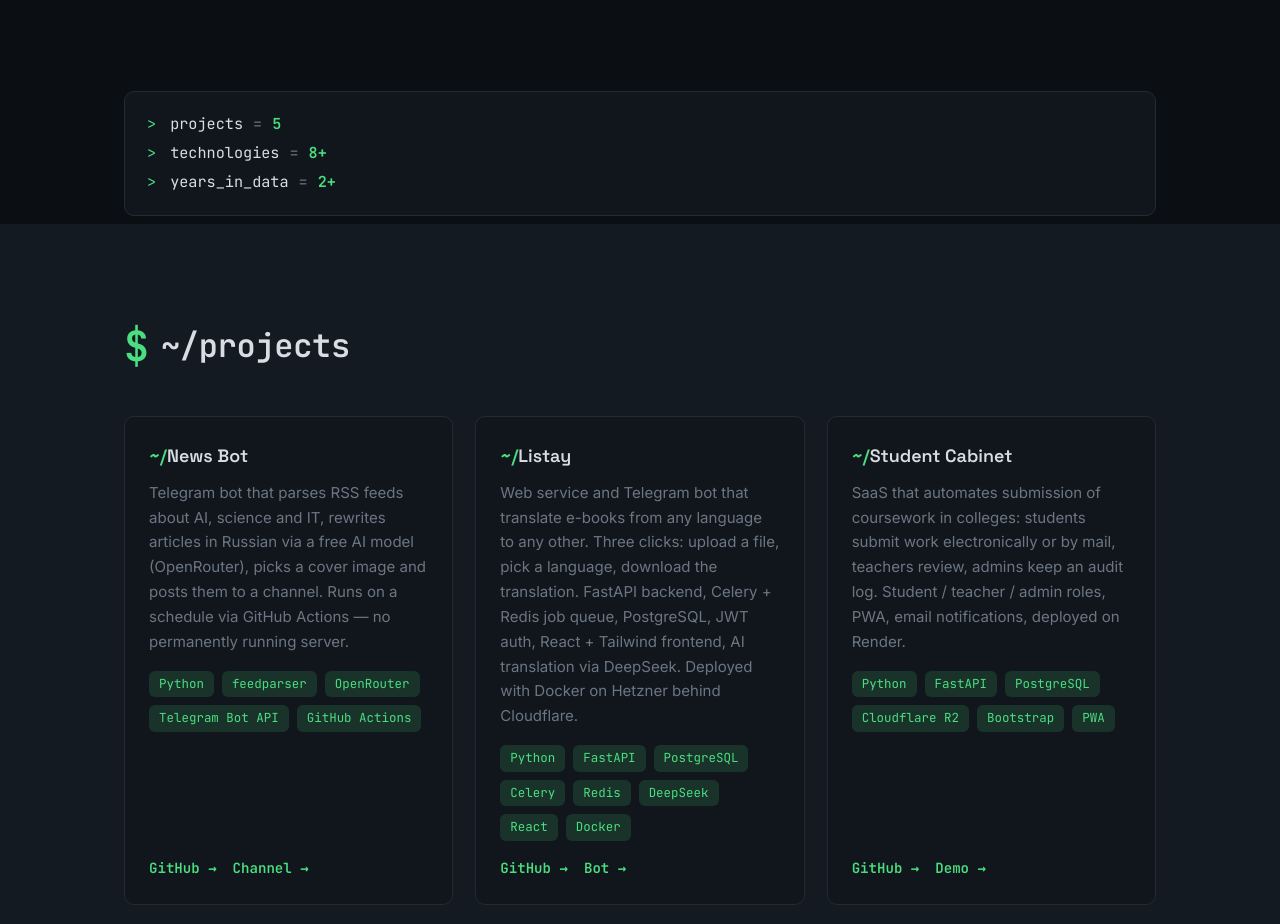
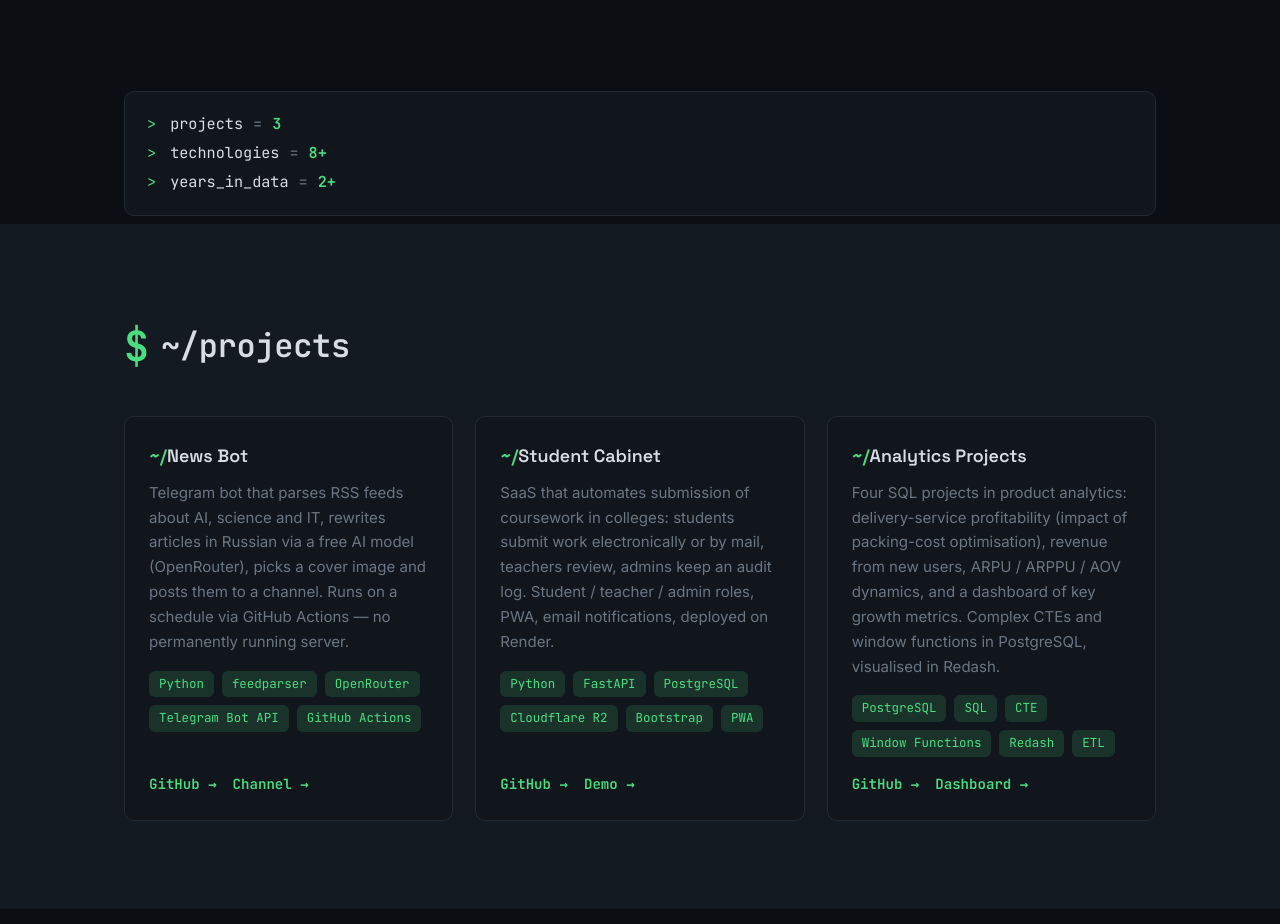
Before and after one commit to BlackDeepSky/portfolio, a plain HTML site: page index.html in a window 1280 px wide. Shown: the part 618-1542 px from the top of the page. Drawn offline with Linux system fonts and the light colour scheme.

Commit message:
Проекты: убрать Листай и Logist Helper

```diff
--- a/index.html
+++ b/index.html
@@ -69,7 +69,7 @@
     <section id="stats" class="section section--stats" aria-label="Statistics">
       <div class="container">
         <ul class="stats-log">
-          <li class="stats-log__row"><span class="stats-log__key">projects</span><span class="stats-log__sep">=</span><span class="stats-log__val">5</span></li>
+          <li class="stats-log__row"><span class="stats-log__key">projects</span><span class="stats-log__sep">=</span><span class="stats-log__val">3</span></li>
           <li class="stats-log__row"><span class="stats-log__key">technologies</span><span class="stats-log__sep">=</span><span class="stats-log__val">8+</span></li>
           <li class="stats-log__row"><span class="stats-log__key">years_in_data</span><span class="stats-log__sep">=</span><span class="stats-log__val">2+</span></li>
         </ul>
--- a/js/i18n.js
+++ b/js/i18n.js
@@ -41,16 +41,6 @@
     },
     {
       id: 2,
-      title: { ru: 'Листай', en: 'Listay' },
-      desc: { ru: 'Веб-сервис и Telegram-бот для перевода электронных книг с любого языка на любой. Три клика: загрузить файл, выбрать язык, скачать перевод. Бэкенд на FastAPI, очередь задач Celery + Redis, PostgreSQL, JWT-авторизация, фронтенд React + Tailwind, ИИ-перевод через DeepSeek. Деплой: Docker + Hetzner + Cloudflare.', en: 'Web service and Telegram bot that translate e-books from any language to any other. Three clicks: upload a file, pick a language, download the translation. FastAPI backend, Celery + Redis job queue, PostgreSQL, JWT auth, React + Tailwind frontend, AI translation via DeepSeek. Deployed with Docker on Hetzner behind Cloudflare.' },
-      tags: ['Python', 'FastAPI', 'PostgreSQL', 'Celery', 'Redis', 'DeepSeek', 'React', 'Docker'],
-      links: [
-        { href: 'https://github.com/BlackDeepSky/listay-app', label: 'GitHub →' },
-        { href: 'https://t.me/listaybook_bot', label: 'Bot →' }
-      ]
-    },
-    {
-      id: 3,
       title: { ru: 'КабинетЗаочника', en: 'Student Cabinet' },
       desc: { ru: 'SaaS для автоматизации сдачи учебных работ в колледжах: студент сдаёт работы электронно или почтой, преподаватель проверяет, админ ведёт журнал. Роли студент / преподаватель / админ, PWA, email-уведомления, деплой на Render.', en: 'SaaS that automates submission of coursework in colleges: students submit work electronically or by mail, teachers review, admins keep an audit log. Student / teacher / admin roles, PWA, email notifications, deployed on Render.' },
       tags: ['Python', 'FastAPI', 'PostgreSQL', 'Cloudflare R2', 'Bootstrap', 'PWA'],
@@ -60,23 +50,13 @@
       ]
     },
     {
-      id: 4,
+      id: 3,
       title: { ru: 'Analytics Projects', en: 'Analytics Projects' },
       desc: { ru: 'Четыре SQL-проекта по продуктовой аналитике: прибыльность сервиса доставки (влияние оптимизации сборки), выручка от новых пользователей, динамика ARPU / ARPPU / AOV, дашборд ключевых метрик роста. Сложные CTE и оконные функции PostgreSQL, визуализация в Redash.', en: 'Four SQL projects in product analytics: delivery-service profitability (impact of packing-cost optimisation), revenue from new users, ARPU / ARPPU / AOV dynamics, and a dashboard of key growth metrics. Complex CTEs and window functions in PostgreSQL, visualised in Redash.' },
       tags: ['PostgreSQL', 'SQL', 'CTE', 'Window Functions', 'Redash', 'ETL'],
       links: [
         { href: 'https://github.com/BlackDeepSky/analytics_projects', label: 'GitHub →' },
         { href: 'https://redash.public.karpov.courses/dashboards/9038-gross-profit', label: 'Dashboard →' }
-      ]
-    },
-    {
-      id: 5,
-      title: { ru: 'Logist Helper', en: 'Logist Helper' },
-      desc: { ru: 'Учёт рейсов и взаиморасчётов для небольших логистических компаний: дашборд с KPI, реестр рейсов, задолженности (дебиторка/кредиторка), отчёты по прибыли с пересчётом валют по курсу НБРБ, генерация счетов-фактур и актов (xlsx), импорт/экспорт Excel, резервные копии и PWA. Публичный демо-стенд с синтетикой, вход без пароля.', en: 'Trip and settlement accounting for small logistics companies: KPI dashboard, trip register, receivables/payables, profit reports with NBRB currency conversion, invoice and act generation (xlsx), Excel import/export, backups and a PWA. Public demo stand with synthetic data, no-password login.' },
-      tags: ['Python', 'FastAPI', 'PostgreSQL', 'React', 'TypeScript', 'openpyxl', 'PWA'],
-      links: [
-        { href: 'https://github.com/BlackDeepSky/logist_helper', label: 'GitHub →' },
-        { href: 'https://logist-demo.blackdeepsky.by', label: 'Demo →' }
       ]
     }
   ];
```
